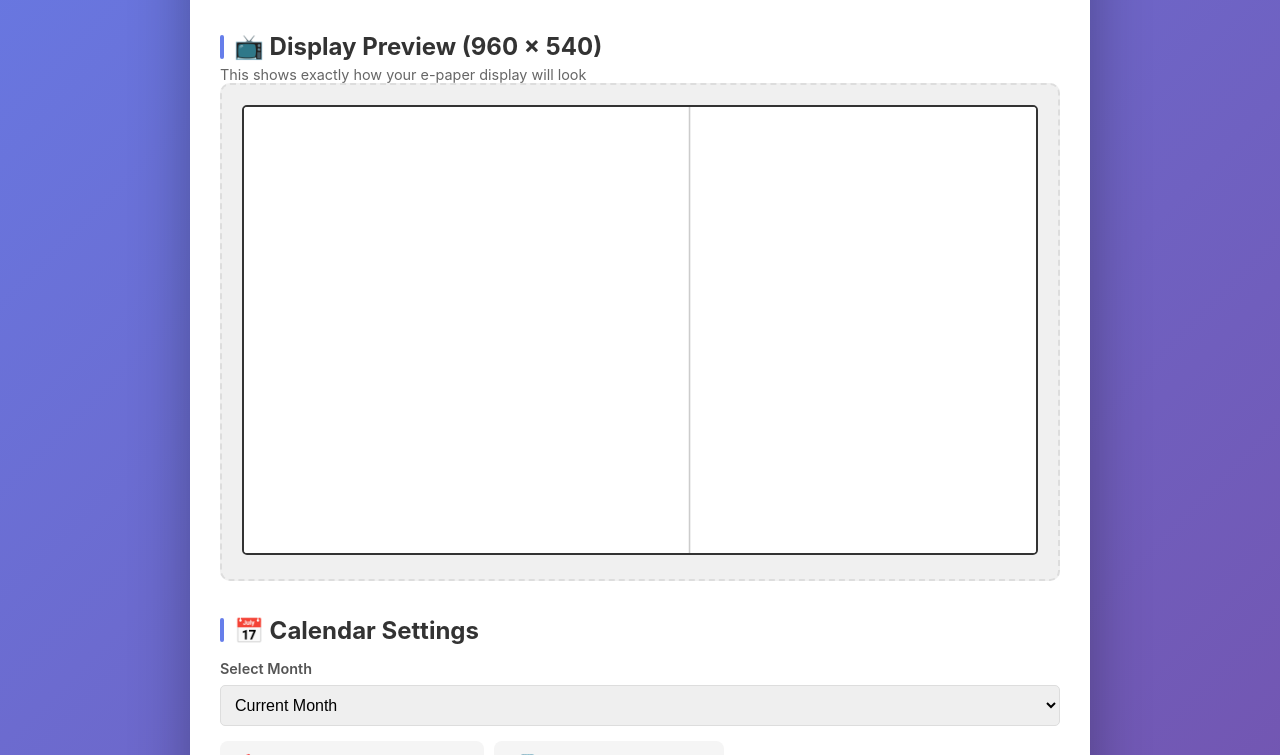
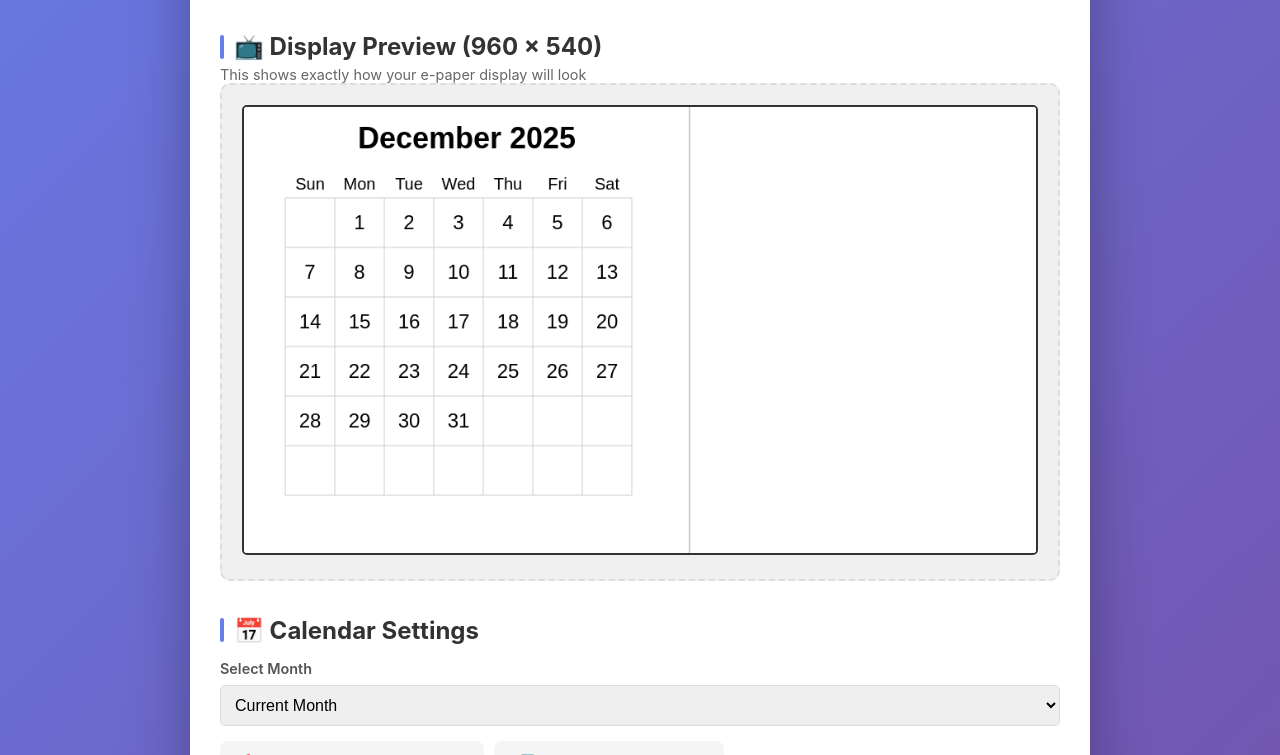
Before and after one commit to bsmith-kr/calendar-for-the-dragon, a plain HTML site: page data/index.html in a window 1280 px wide. Shown: the part 468-1223 px from the top of the page. Drawn offline with Linux system fonts and the light colour scheme; no server answers.

Commit message:
auto generate calendar onload

```diff
--- a/data/index.html
+++ b/data/index.html
@@ -387,11 +387,12 @@
         const previewCtx = previewCanvas.getContext('2d');
 
         // Initialize
-        document.addEventListener('DOMContentLoaded', () => {
+        document.addEventListener('DOMContentLoaded', async () => {
             checkDeviceStatus();
             clearCalendar();
             clearMemo();
-            loadMemoSettings();  // Load saved memo settings from device
+            await loadMemoSettings();  // Load saved memo settings from device
+            await drawCalendar();  // Draw calendar automatically on load
             updatePreview();
         });
 
```
